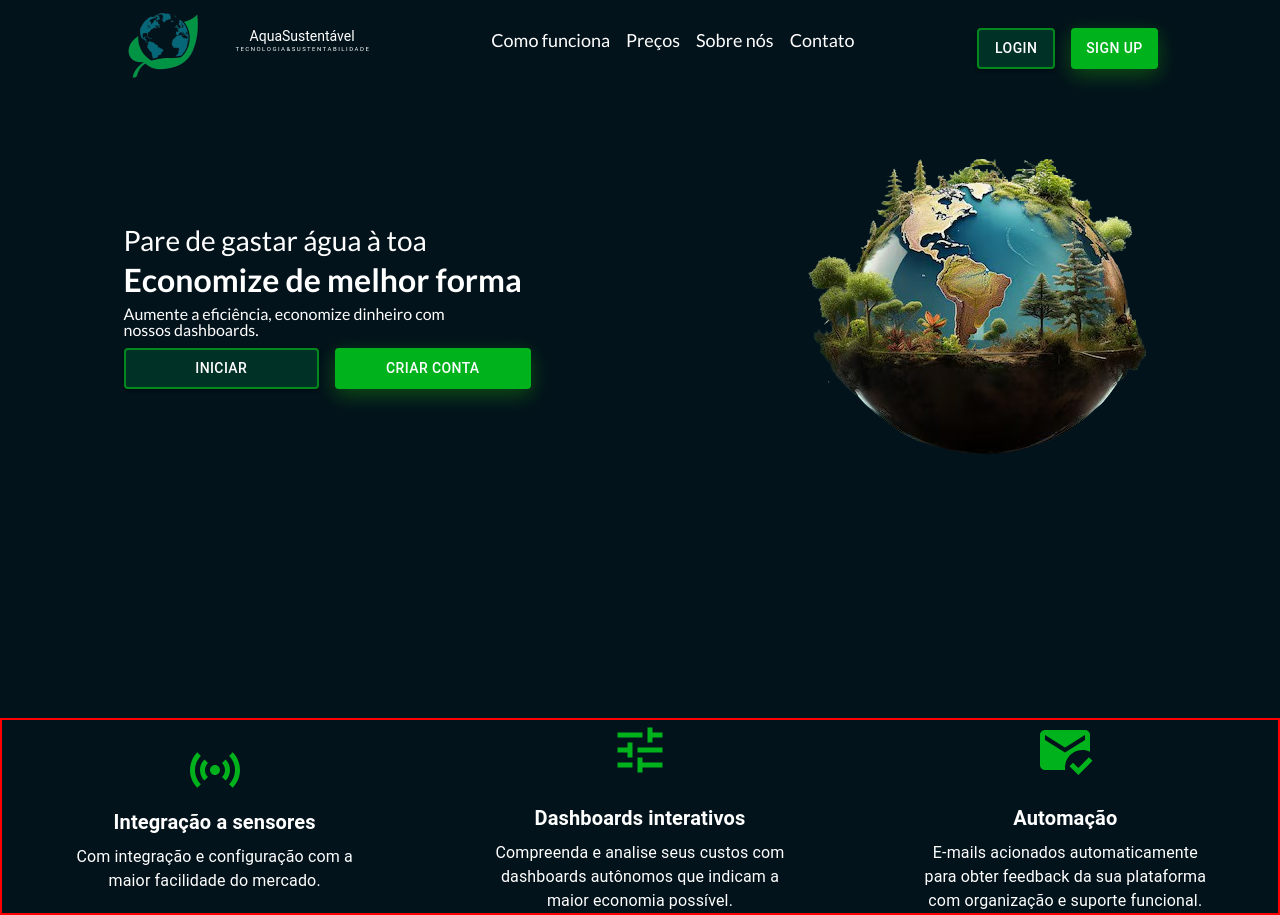
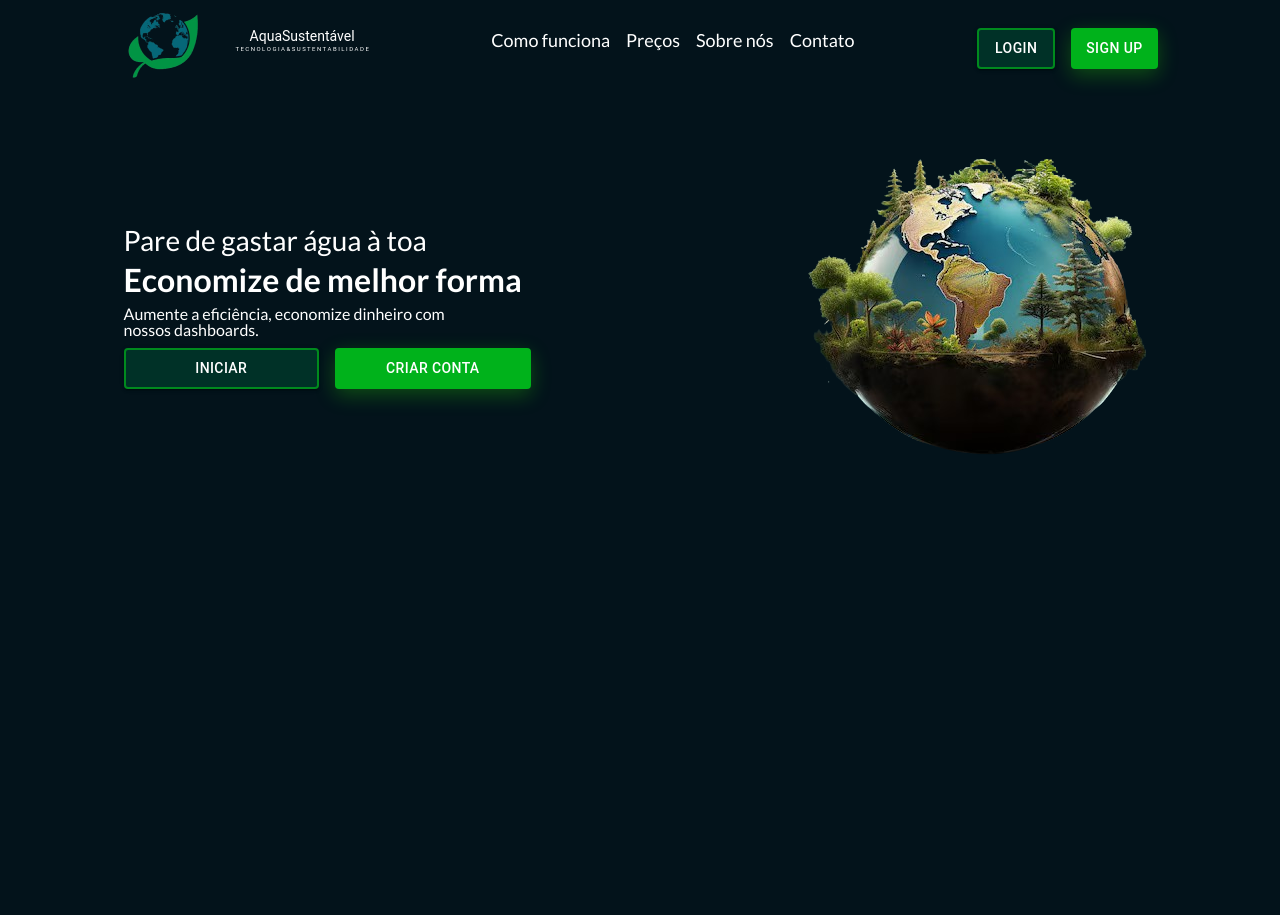
Before and after one commit to MiguelDomingues-Dev/aquasustentavel-2.0, a React (Vite) app: page /landingpage in a window 1280 px wide. After the commit the page ends 800 px from the top, so only its background shows below. Built offline with nearby package versions, Linux system fonts and the light colour scheme; no server answers.

Commit message:
atualização da landigpage

```diff
--- a/src/pages/Landinpage/Landigpage.jsx
+++ b/src/pages/Landinpage/Landigpage.jsx
@@ -2,14 +2,12 @@ import * as React from 'react';
 import "../../ui/templates/landingpage/index.css";
 import FunctionApp from '../../ui/section/functionApp/FunctionApp';
 import InitialLand from '../../ui/section/initialLand/InitialLand';
-import FeaturesSection  from '../../ui/section/howFunction/HowFucntion';
 
 export default function Landinpage() {
     return (
         <div className='containerLand'>
             <FunctionApp />
             <InitialLand />
-            <FeaturesSection  />
         </div>
     );
 }
--- a/src/ui/section/howFunction/HowFucntion.jsx
+++ b/src/ui/section/howFunction/HowFucntion.jsx
@@ -11,13 +11,12 @@ export default function FeaturesSection() {
     return (
         <div
             className="containerHow"
-            style={{ marginTop: "200px", display: "flex", justifyContent: "center", border: "2px solid red" }}
+            style={{ marginTop: "200px", display: "flex", justifyContent: "center" }}
         >
             <Box
                 sx={{
                     display: "flex",
                     flexDirection: { xs: "column", md: "row" },
-                    gap: 4,
                     justifyContent: "space-around",
                     alignItems: "center",
                     px: 2,
```
